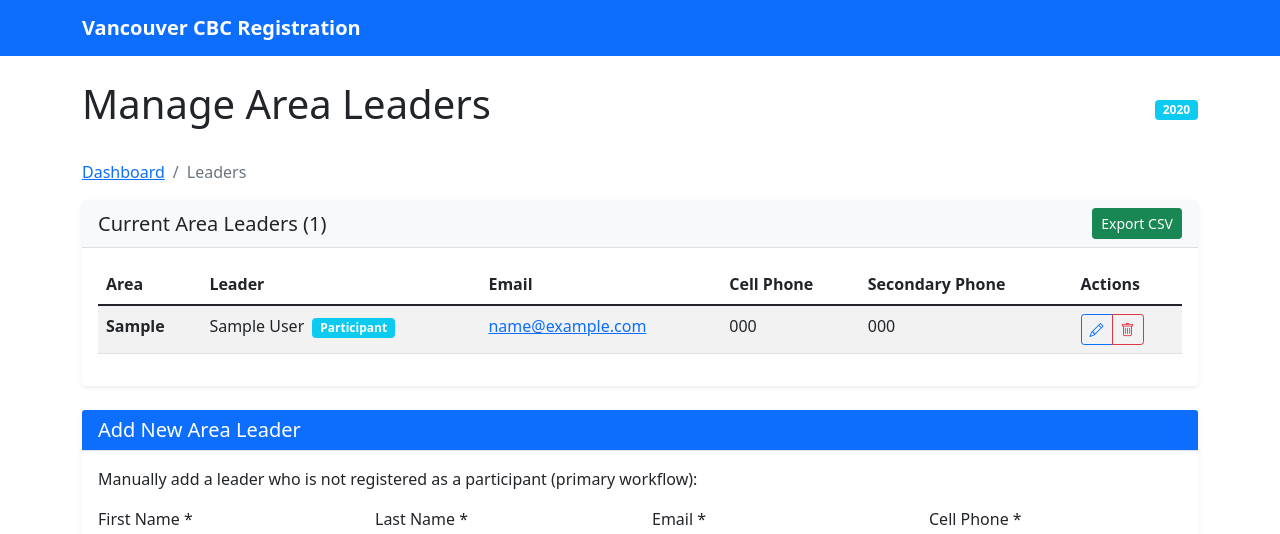
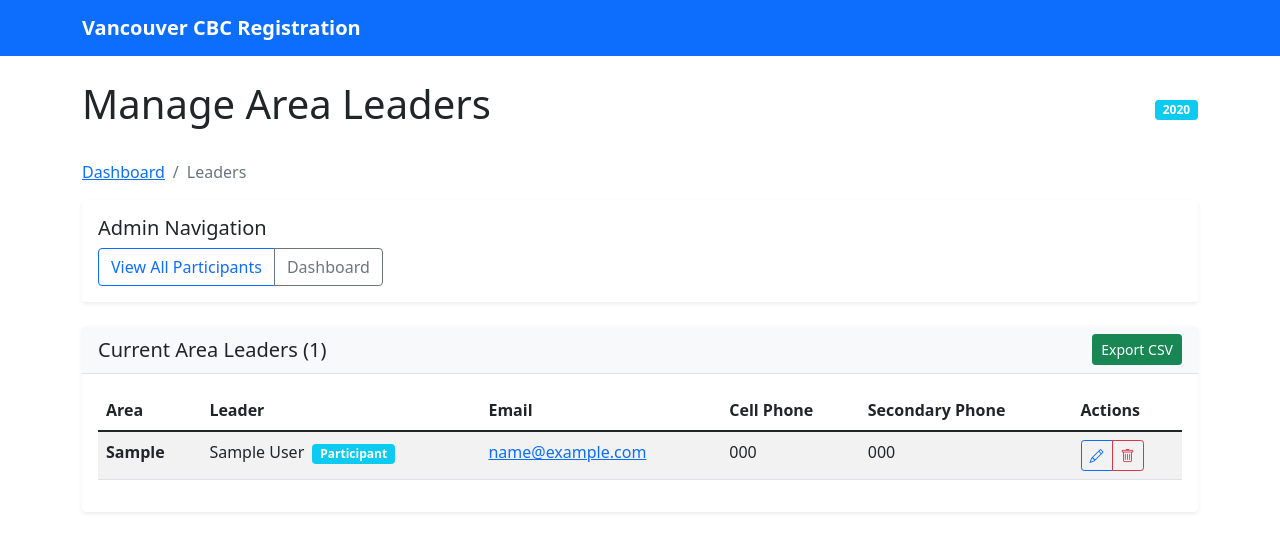
Before and after one commit to commonloon/christmas-bird-count-registration, a Flask app: template templates/admin/leaders.html in a window 1280 px wide. Shown: the top 534 px of the page. Run offline with Flask 3, Linux system fonts and the light colour scheme; the template is opened without the code that fills it: most values are stand-ins (such as "Sample title", 1, 10 or a date in 2020); some libraries are stand-ins or nearby versions.

Commit message:
Add navigation to admin/leaders
Added a button to access admin/participants

```diff
--- a/templates/admin/leaders.html
+++ b/templates/admin/leaders.html
@@ -22,6 +22,21 @@
         <li class="breadcrumb-item active" aria-current="page">Leaders</li>
     </ol>
 </nav>
+
+<!-- Admin Navigation -->
+<div class="card mb-4">
+    <div class="card-body">
+        <h5 class="card-title">Admin Navigation</h5>
+        <div class="btn-group" role="group" aria-label="Admin navigation">
+            <a href="{{ url_for('admin.participants', year=selected_year) }}" class="btn btn-outline-primary">
+                <i class="fas fa-users"></i> View All Participants
+            </a>
+            <a href="{{ url_for('admin.dashboard', year=selected_year) }}" class="btn btn-outline-secondary">
+                <i class="fas fa-chart-bar"></i> Dashboard
+            </a>
+        </div>
+    </div>
+</div>
 
 <!-- Year selector -->
 {% if available_years and available_years|length > 1 %}
```
Also changed, not shown: SPECIFICATION.md (+6 -0 lines).
